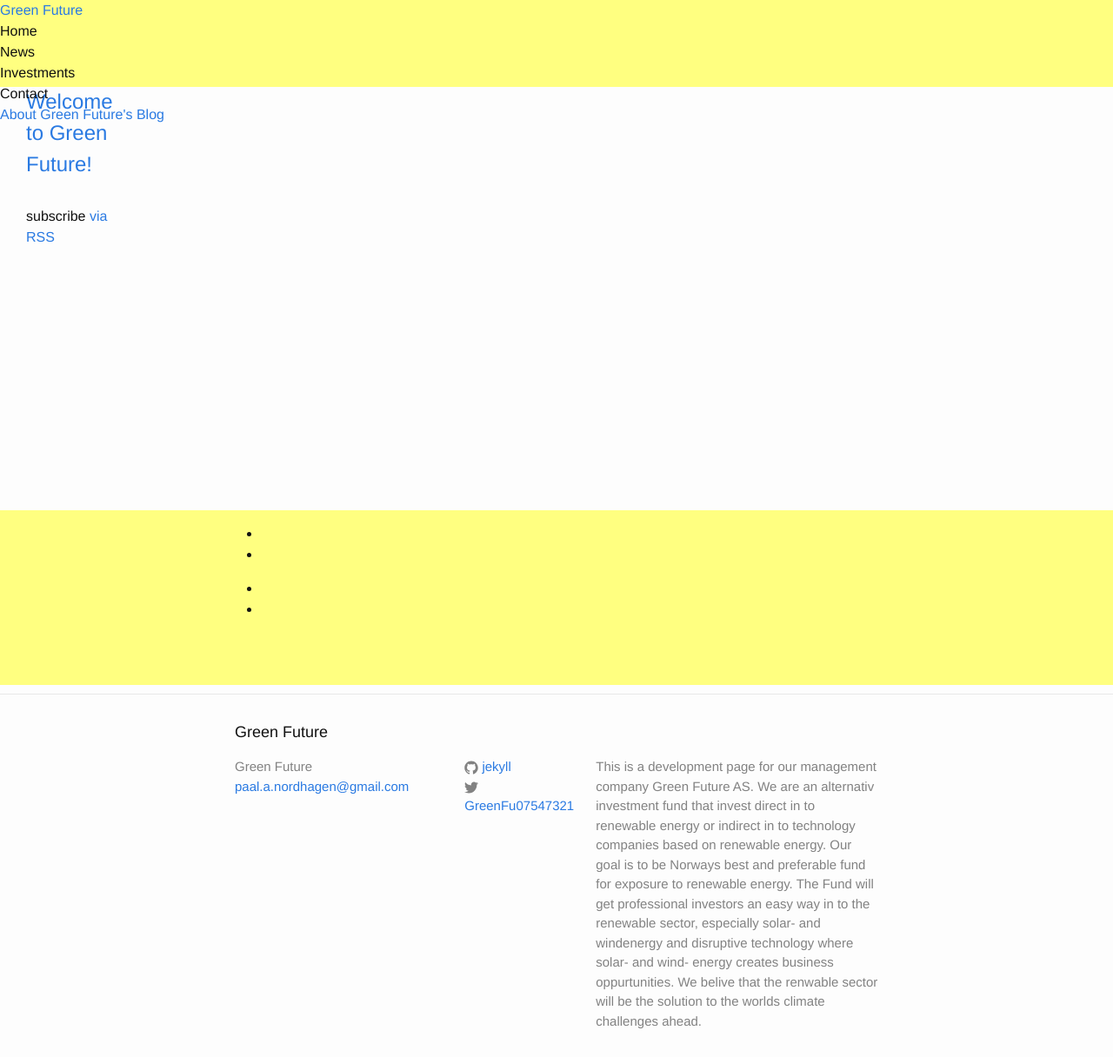
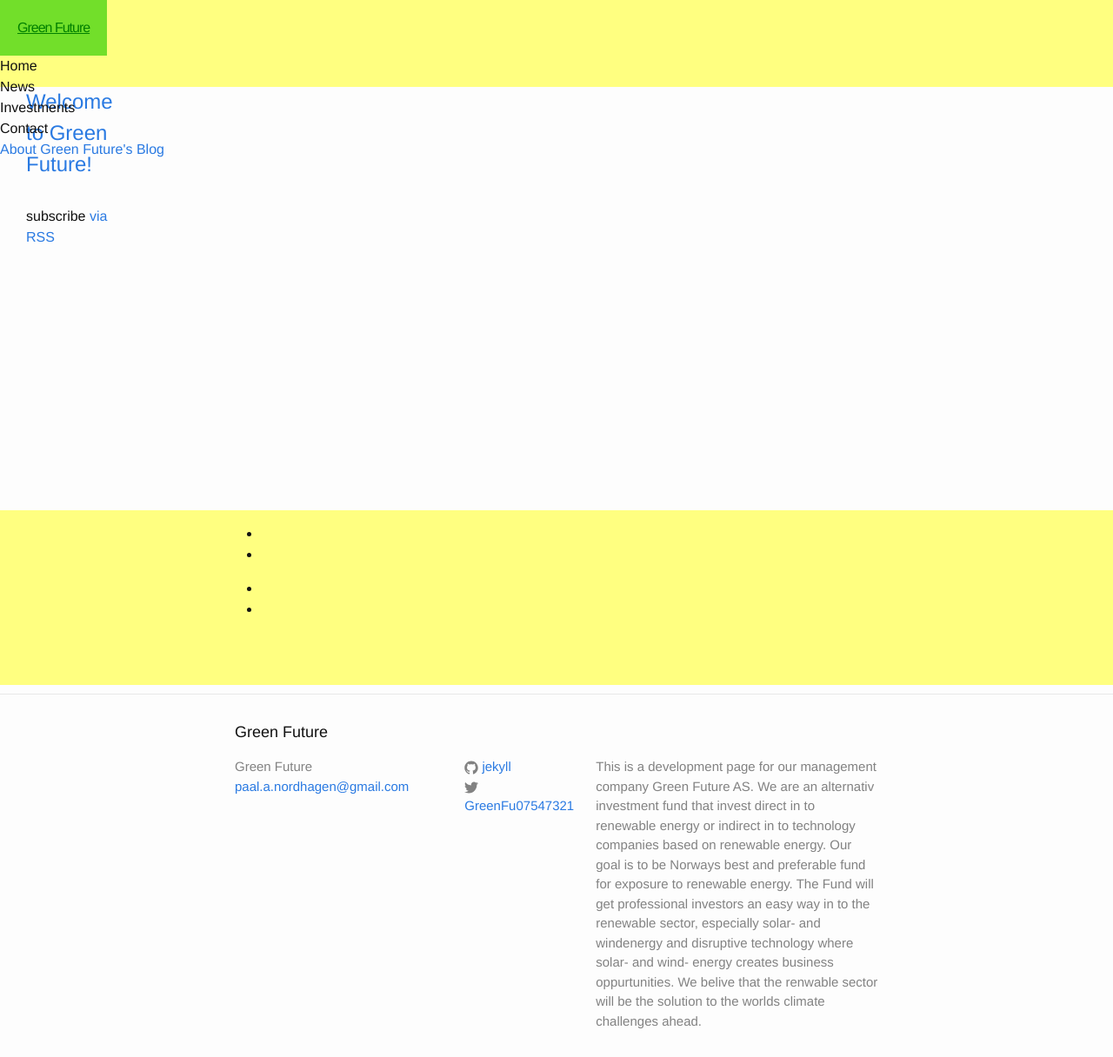
Before and after one commit to Paal-August/Paal-August.github.io, a Jekyll site: the page built from index.html, in a window 1280 px wide and 1216 px high. Shown: the whole window at 87% size. Built offline with Jekyll 4.4.1, drawn with Linux system fonts in a browser that asks for light colours.

Commit message:
Update _layout.scss

```diff
--- a/_sass/_layout.scss
+++ b/_sass/_layout.scss
@@ -22,7 +22,7 @@
   float:right;
   background-color:rgb(255, 255, 128);
   grid-area: 1 / 1 / 2/8;
- /* .site-title {
+ .site-title {
     font-size: 16px;
     grid-area: 1 / 1 / 2/2;
     position:flex;
@@ -35,7 +35,7 @@
     &:visited {
         color: #008000;
     }
-}*/
+}
 
 
 }
```
